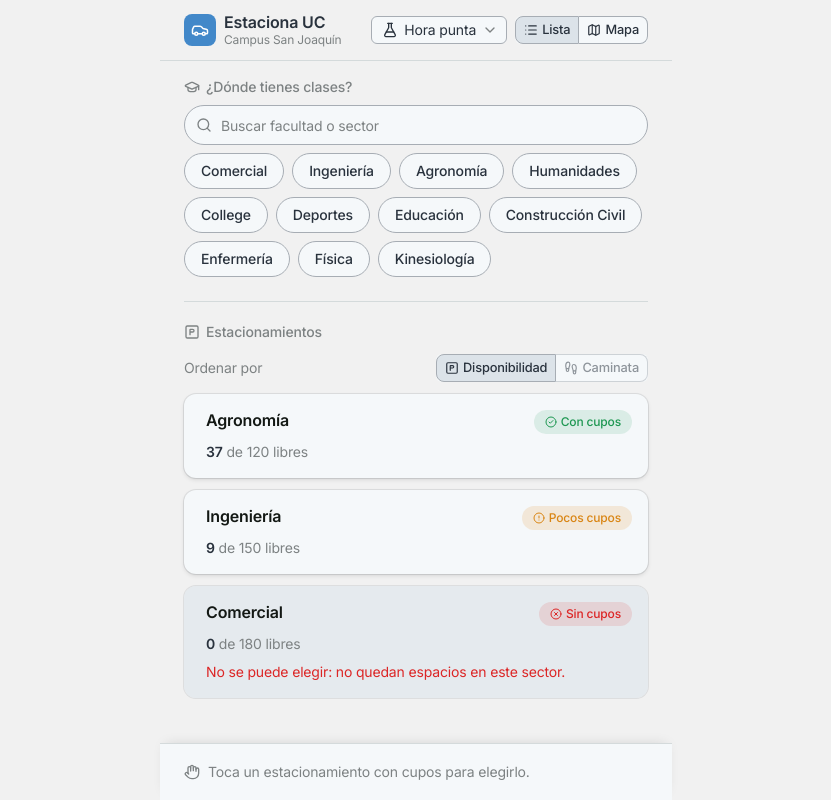
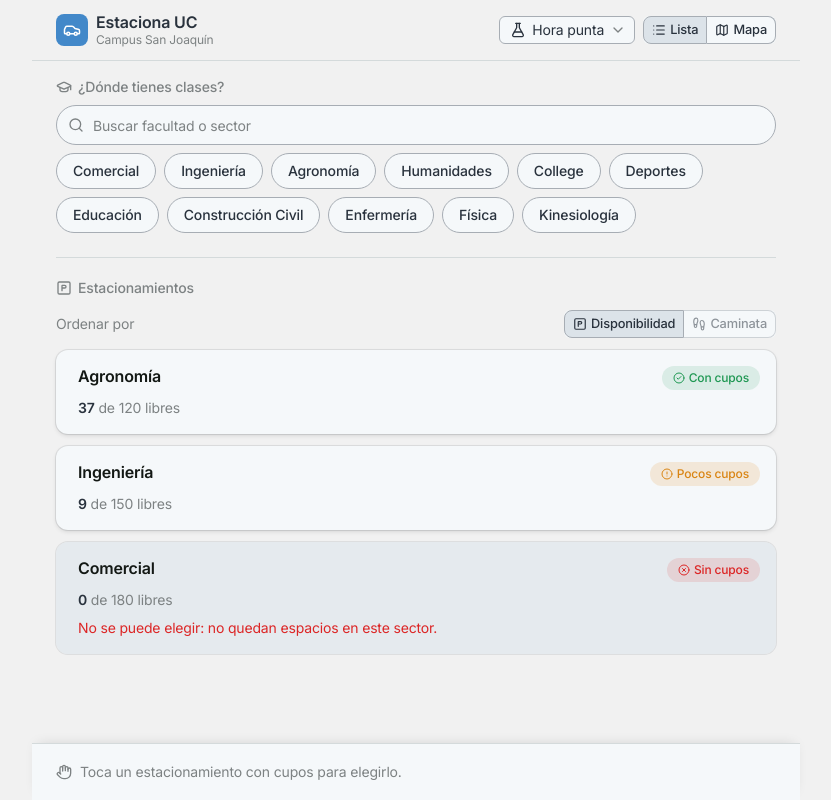
Before and after one commit to gaspargc/estaciona-uc, a Next.js app: page / in a window 1280 px wide. Shown: the whole page, without its empty margins (224-1055 px from the left). Built offline with nearby package versions, Linux system fonts and the light colour scheme.

Commit message:
fix(layout): keep tablet width as max width on desktop
Co-Authored-By: Claude Opus 5.5 <noreply@anthropic.com>

```diff
--- a/src/app/page.tsx
+++ b/src/app/page.tsx
@@ -7,7 +7,7 @@ export default function Home() {
   return (
     // Full width on phones and tablets, a centered panel on desktop.
     // `--gutter` is the side padding; full-bleed children offset it with `-mx-(--gutter)`.
-    <div className="mx-auto flex min-h-dvh w-full flex-col px-(--gutter) [--gutter:--spacing(4)] sm:[--gutter:--spacing(6)] xl:max-w-lg">
+    <div className="mx-auto flex min-h-dvh w-full flex-col px-(--gutter) [--gutter:--spacing(4)] sm:[--gutter:--spacing(6)] xl:max-w-3xl">
       {/* The finder reads `?escenario=`, so it renders behind a Suspense boundary. */}
       <Suspense fallback={<ParkingFinderSkeleton />}>
         <ParkingFinder />
```
